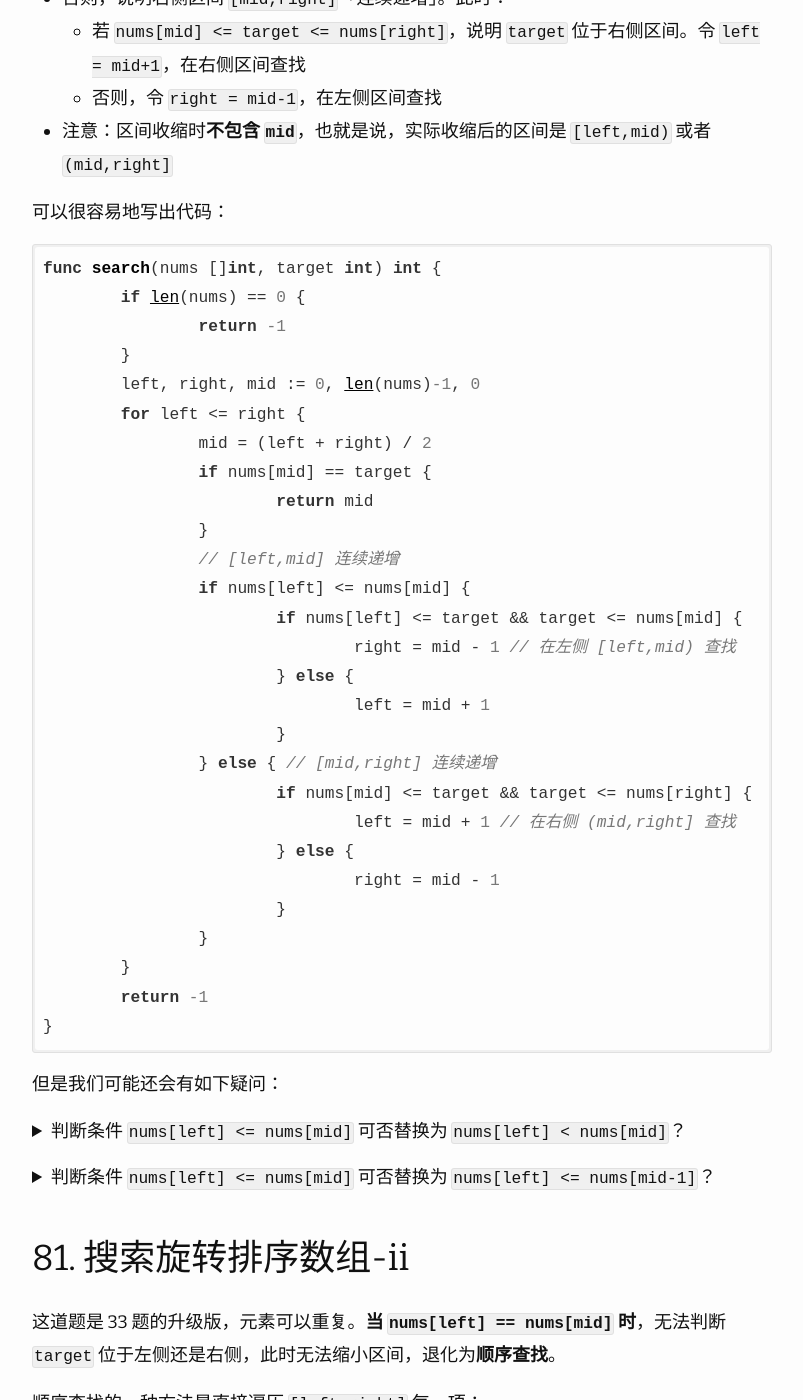
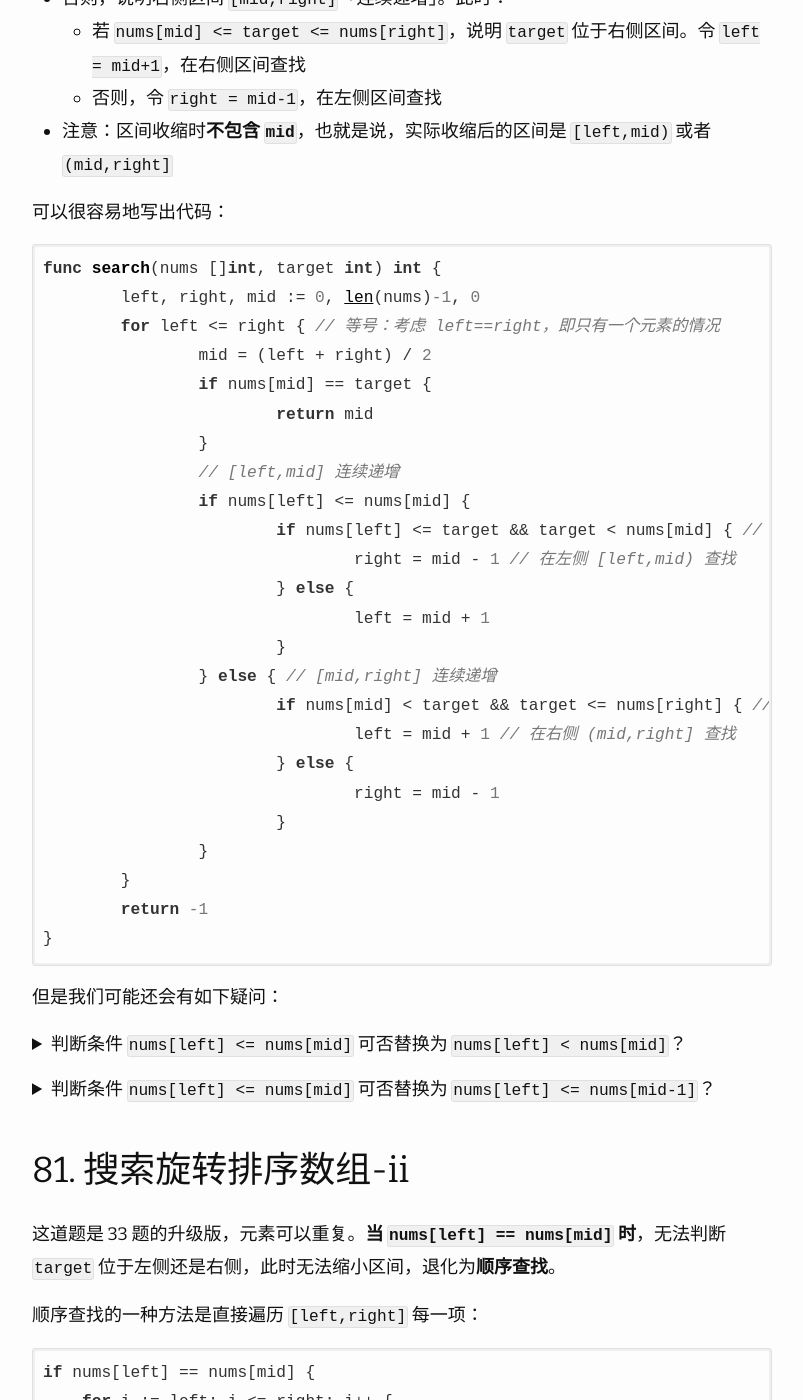
Before and after one commit to imageslr/blog, a Jekyll site: the page built from _posts/2020-03-06-leetcode-33.md, in a window 1280 px wide and 1400 px high, scrolled down 1680 px. Shown: the whole window, without its empty margins (238-1041 px from the left). Built offline with Jekyll 4.4.1, drawn with Linux system fonts in a browser that asks for light colours; nearby versions of some CDN libraries; formulas are drawn with MathJax 3; comment, search, counter and statistics services are not loaded.

Commit message:
update post

````diff
--- a/_posts/2020-03-06-leetcode-33.md
+++ b/_posts/2020-03-06-leetcode-33.md
@@ -41,24 +41,21 @@ date: 2020/3/6 15:00
 可以很容易地写出代码：
 ```go
 func search(nums []int, target int) int {
-	if len(nums) == 0 {
-		return -1
-	}
 	left, right, mid := 0, len(nums)-1, 0
-	for left <= right {
+	for left <= right { // 等号：考虑 left==right，即只有一个元素的情况
 		mid = (left + right) / 2
 		if nums[mid] == target {
 			return mid
 		}
 		// [left,mid] 连续递增
 		if nums[left] <= nums[mid] {
-			if nums[left] <= target && target <= nums[mid] {
+			if nums[left] <= target && target < nums[mid] { // 加等号，因为 left 可能是 target
 				right = mid - 1 // 在左侧 [left,mid) 查找
 			} else {
 				left = mid + 1
 			}
 		} else { // [mid,right] 连续递增
-			if nums[mid] <= target && target <= nums[right] {
+			if nums[mid] < target && target <= nums[right] { // 加等号，因为 right 可能是 target
 				left = mid + 1 // 在右侧 (mid,right] 查找
 			} else {
 				right = mid - 1
````
